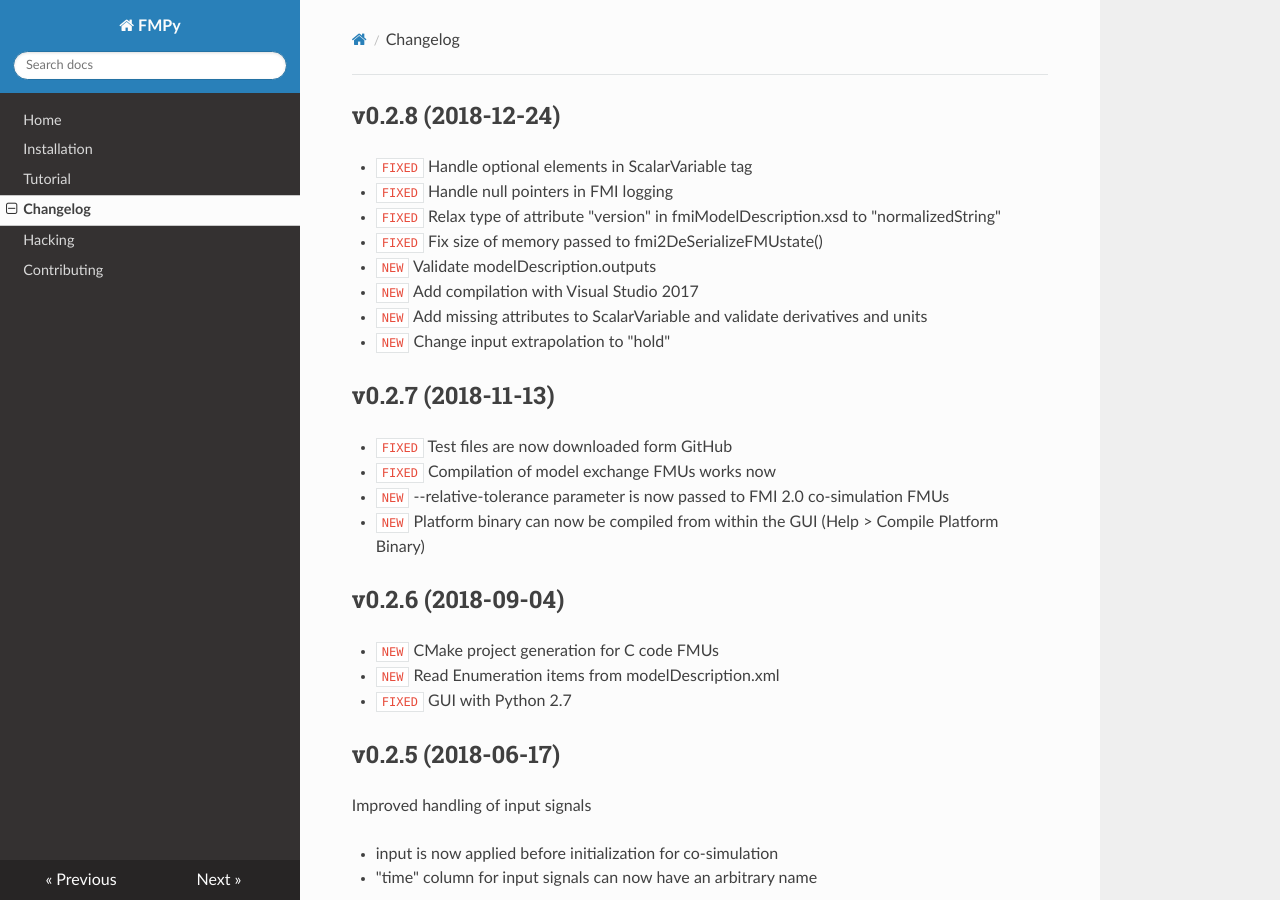
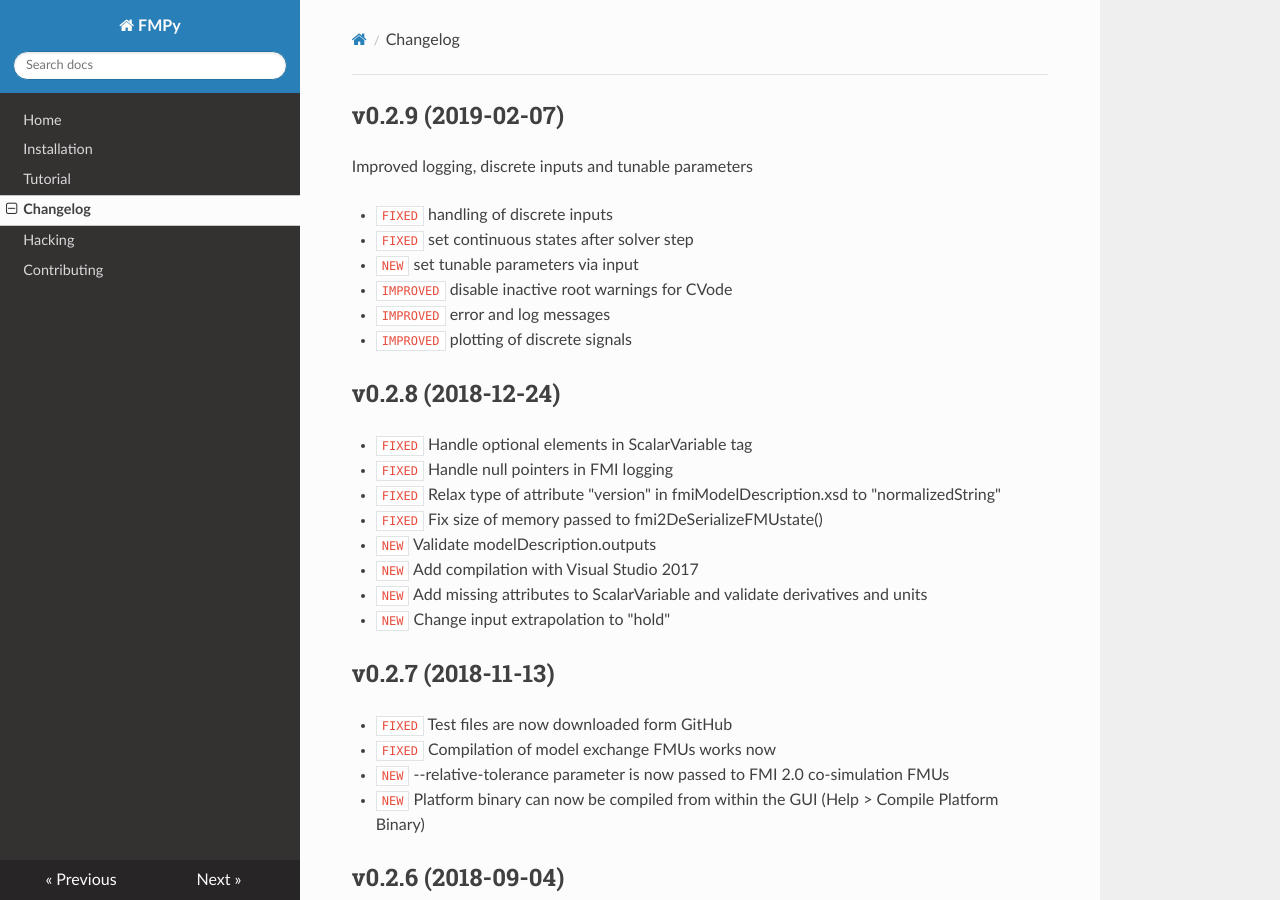
Before and after one commit to CATIA-Systems/FMPy, an MkDocs documentation site: the page built from docs/changelog.md, in a window 1280 px wide and 900 px high. Built offline with MkDocs 1.6.1, drawn with Linux system fonts in a browser that asks for light colours; nearby versions of some CDN libraries; old or Windows-style settings are respelled for this version of MkDocs.

Commit message:
Bump version to 0.2.9 and update changelog

```diff
--- a/docs/changelog.md
+++ b/docs/changelog.md
@@ -1,3 +1,14 @@
+## v0.2.9 (2019-02-07)
+
+Improved logging, discrete inputs and tunable parameters
+
+- `FIXED` handling of discrete inputs
+- `FIXED` set continuous states after solver step
+- `NEW` set tunable parameters via input
+- `IMPROVED` disable inactive root warnings for CVode
+- `IMPROVED` error and log messages
+- `IMPROVED` plotting of discrete signals
+
 ## v0.2.8 (2018-12-24)
 
 - `FIXED` Handle optional elements in ScalarVariable tag
--- a/fmpy/__init__.py
+++ b/fmpy/__init__.py
@@ -5,7 +5,7 @@
 from ctypes import *
 import _ctypes
 
-__version__ = '0.2.8'
+__version__ = '0.2.9'
 
 
 # determine the platform
--- a/setup.py
+++ b/setup.py
@@ -47,7 +47,7 @@
 extras_require['complete'] = sorted(set(sum(extras_require.values(), [])))
 
 setup(name='FMPy',
-      version='0.2.8',
+      version='0.2.9',
       description="Simulate Functional Mock-up Units (FMUs) in Python",
       long_description=long_description,
       author="Torsten Sommer",
```
